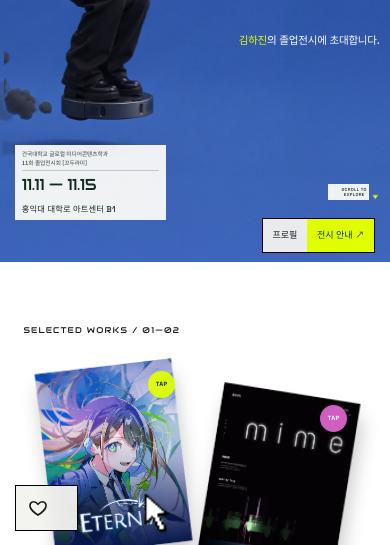
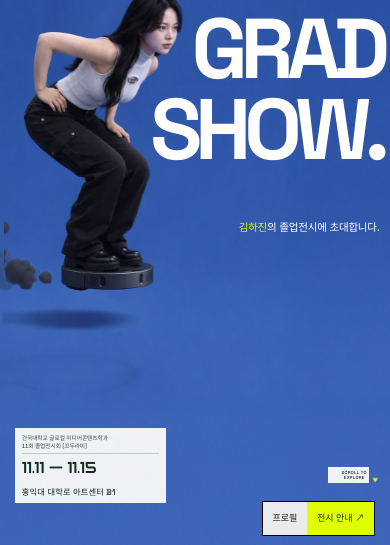
Before and after one commit to hchishj-alt/eternia-exhibition, a plain HTML site: page invitation/index.html in a window 390 px wide. Shown: the part 299-844 px from the top of the page. Drawn offline with Linux system fonts and the light colour scheme; animation ran at ten frames a second.

Commit message:
Invitation hero fills the phone screen

```diff
--- a/invitation/invite.css
+++ b/invitation/invite.css
@@ -123,6 +123,21 @@ ol,ul{list-style:none}
 .ready .hero-scroll{opacity:1}
 .hero-arrow{position:absolute;left:calc(494 * var(--u));top:calc(654 * var(--u));width:calc(9 * var(--u));height:calc(7 * var(--u));background:var(--lime);clip-path:polygon(6.7% 0,93.3% 0,50% 75%);opacity:0;transition:opacity .8s ease 2.4s}
 .ready .hero-arrow{opacity:1;animation:nudge 1.6s ease-in-out infinite 2.4s}
+
+/* full-screen hero on tall phones: stretch the blue plate, spread the layers */
+:root{--ex:max(0px, calc(100vh - calc(745 * var(--u))))}
+.hero{height:calc(calc(745 * var(--u)) + var(--ex))}
+@supports (height:100svh){:root{--ex:max(0px, calc(100svh - calc(745 * var(--u))))}.hero{height:max(calc(calc(745 * var(--u)) + var(--ex)), 100lvh)}}
+.hero-plate{width:100%;height:100%;object-fit:fill}
+.c1{top:calc(calc(57 * var(--u)) + var(--ex) * .2)}.c3{top:calc(calc(210 * var(--u)) + var(--ex) * .3)}.c4{top:calc(calc(118 * var(--u)) + var(--ex) * .25)}.c5{top:calc(calc(360 * var(--u)) + var(--ex) * .5)}
+.hero-title{top:calc(calc(141.5 * var(--u)) + var(--ex) * .6)}
+.hero-invite{top:calc(calc(442 * var(--u)) + var(--ex) * .66)}
+.hero-person-wrap{top:calc(calc(156 * var(--u)) + var(--ex) * .6)}
+.hero-shadow{top:calc(calc(576 * var(--u)) + var(--ex) * .6)}
+.hero-smoke{top:calc(calc(453 * var(--u)) + var(--ex) * .6)}
+.hero-date{top:calc(calc(590 * var(--u)) + var(--ex))}
+.hero-scroll{top:calc(calc(642 * var(--u)) + var(--ex))}
+.hero-arrow{top:calc(calc(654 * var(--u)) + var(--ex))}
 @keyframes nudge{0%,100%{transform:translateY(calc(-1.5 * var(--u)))}50%{transform:translateY(calc(2.5 * var(--u)))}}
 
 /* ================= WORKS ================= */
@@ -376,7 +391,9 @@ ol,ul{list-style:none}
   transform:translateY(140%);transition:transform .8s var(--ease-back) 2.6s}
 .ready .fnav,.ready~.fnav{transform:none}
 /* 처음엔 피그마처럼 히어로 오른쪽 아래(스크롤 배지 밑)에 붙어 있다가, 히어로를 지나면 화면 아래에 떠 있는 메뉴로 */
-.fnav.docked{position:absolute;top:calc(687 * var(--u));bottom:auto}
+.gr-heart{transition:opacity .4s ease,transform .25s cubic-bezier(.34,1.56,.64,1)!important}
+body.hero-on .gr-heart{opacity:0;pointer-events:none}
+.fnav.docked{position:absolute;top:calc(calc(687 * var(--u)) + var(--ex));bottom:auto}
 .fnav.float-in{animation:fnavIn .55s var(--ease-back) both}
 @keyframes fnavIn{from{transform:translateY(140%)}to{transform:none}}
 .fnav a{display:flex;align-items:center;padding:0 calc(7 * var(--u)) 0 calc(13 * var(--u));font:400 calc(12 * var(--u))/calc(19.8 * var(--u)) var(--f-kr);color:#191919}
--- a/invitation/invite.js
+++ b/invitation/invite.js
@@ -297,10 +297,11 @@
   function u(){ return Math.min(1, window.innerWidth/518); }
   function update(){
     ticking=false;
-    var d = window.scrollY < 733*u();
+    var h=document.querySelector('.hero'); var d = window.scrollY < (h ? h.offsetHeight-12*u() : 733*u());
     if (d===docked) return;
     docked=d;
     nav.classList.toggle('docked', d);
+    document.body.classList.toggle('hero-on', d);
     nav.classList.remove('float-in');
     if(!d){ void nav.offsetWidth; nav.classList.add('float-in'); }
   }
--- a/invitation/invite.src.css
+++ b/invitation/invite.src.css
@@ -122,6 +122,21 @@ ol,ul{list-style:none}
 .ready .hero-scroll{opacity:1}
 .hero-arrow{position:absolute;left:494px;top:654px;width:9px;height:7px;background:var(--lime);clip-path:polygon(6.7% 0,93.3% 0,50% 75%);opacity:0;transition:opacity .8s ease 2.4s}
 .ready .hero-arrow{opacity:1;animation:nudge 1.6s ease-in-out infinite 2.4s}
+
+/* full-screen hero on tall phones: stretch the blue plate, spread the layers */
+:root{--ex:max(0PX, calc(100vh - 745px))}
+.hero{height:calc(745px + var(--ex))}
+@supports (height:100svh){:root{--ex:max(0PX, calc(100svh - 745px))}.hero{height:max(calc(745px + var(--ex)), 100lvh)}}
+.hero-plate{width:100%;height:100%;object-fit:fill}
+.c1{top:calc(57px + var(--ex) * .2)}.c3{top:calc(210px + var(--ex) * .3)}.c4{top:calc(118px + var(--ex) * .25)}.c5{top:calc(360px + var(--ex) * .5)}
+.hero-title{top:calc(141.5px + var(--ex) * .6)}
+.hero-invite{top:calc(442px + var(--ex) * .66)}
+.hero-person-wrap{top:calc(156px + var(--ex) * .6)}
+.hero-shadow{top:calc(576px + var(--ex) * .6)}
+.hero-smoke{top:calc(453px + var(--ex) * .6)}
+.hero-date{top:calc(590px + var(--ex))}
+.hero-scroll{top:calc(642px + var(--ex))}
+.hero-arrow{top:calc(654px + var(--ex))}
 @keyframes nudge{0%,100%{transform:translateY(-1.5px)}50%{transform:translateY(2.5px)}}
 
 /* ================= WORKS ================= */
@@ -375,7 +390,9 @@ ol,ul{list-style:none}
   transform:translateY(140%);transition:transform .8s var(--ease-back) 2.6s}
 .ready .fnav,.ready~.fnav{transform:none}
 /* 처음엔 피그마처럼 히어로 오른쪽 아래(스크롤 배지 밑)에 붙어 있다가, 히어로를 지나면 화면 아래에 떠 있는 메뉴로 */
-.fnav.docked{position:absolute;top:687px;bottom:auto}
+.gr-heart{transition:opacity .4s ease,transform .25s cubic-bezier(.34,1.56,.64,1)!important}
+body.hero-on .gr-heart{opacity:0;pointer-events:none}
+.fnav.docked{position:absolute;top:calc(687px + var(--ex));bottom:auto}
 .fnav.float-in{animation:fnavIn .55s var(--ease-back) both}
 @keyframes fnavIn{from{transform:translateY(140%)}to{transform:none}}
 .fnav a{display:flex;align-items:center;padding:0 7px 0 13px;font:400 12px/19.8px var(--f-kr);color:#191919}
```
